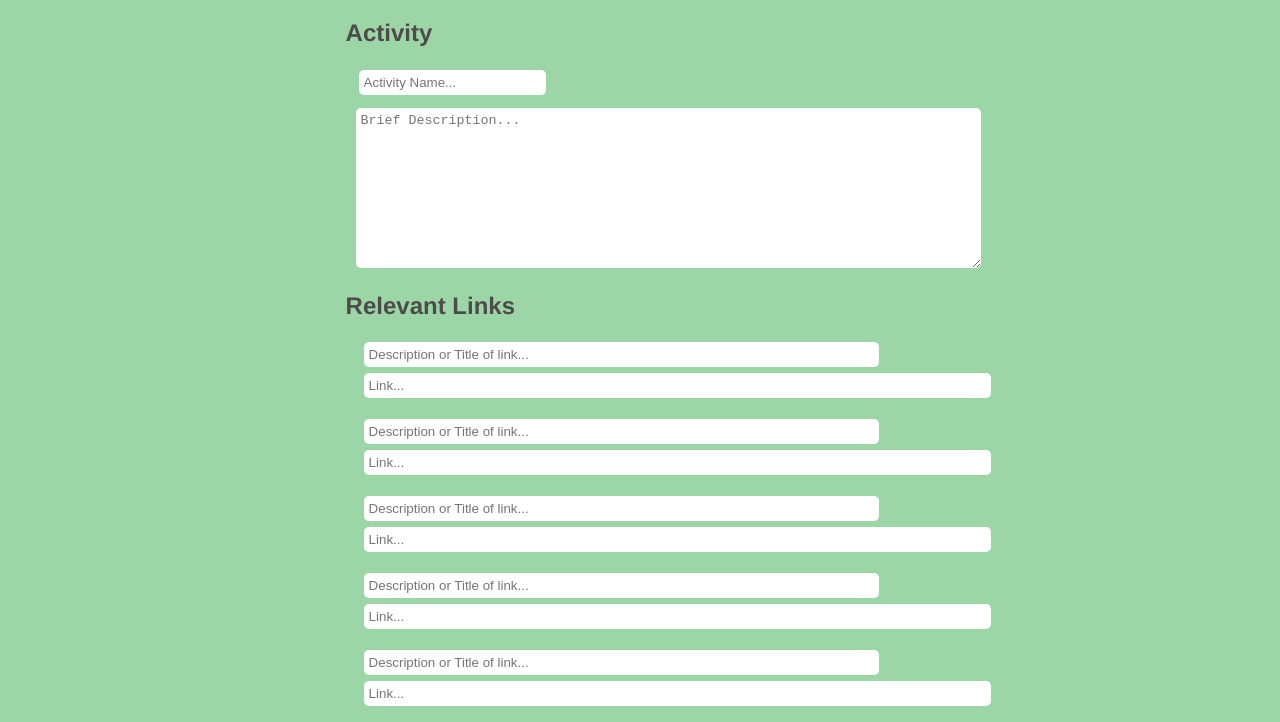
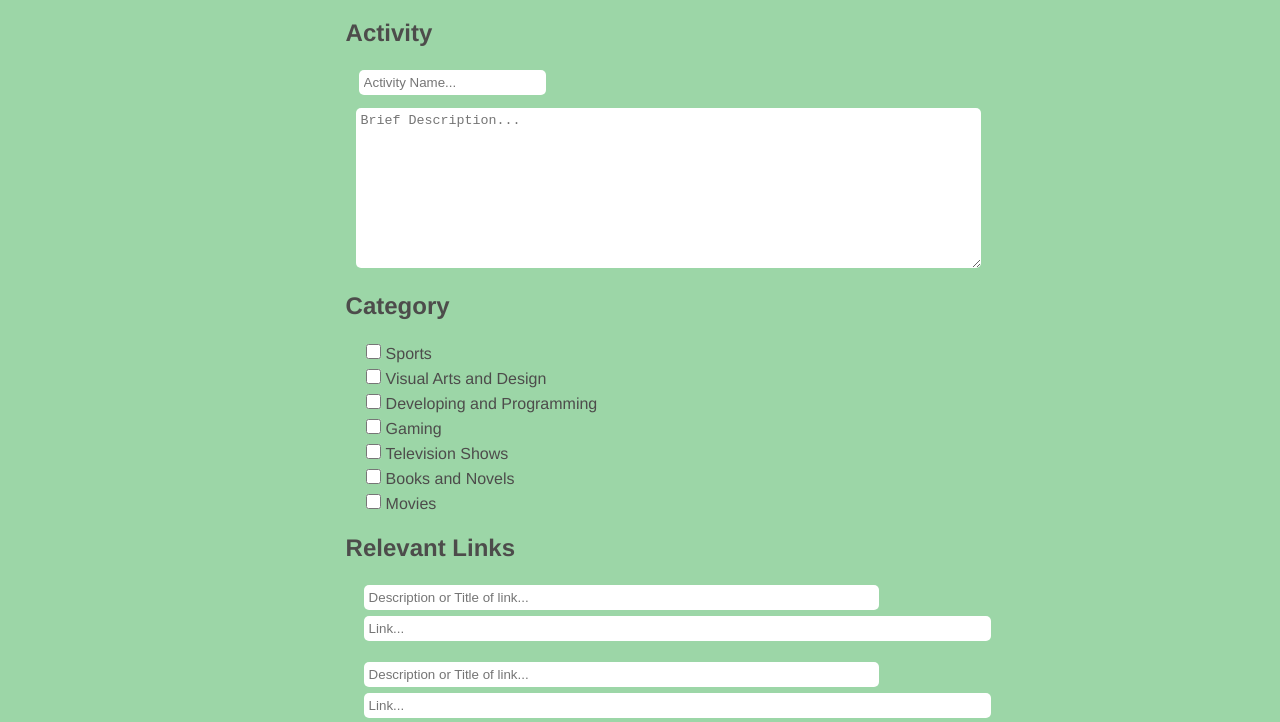
Before and after one commit to evanyeung/blokkit, a plain HTML site: page add-form-v2.html in a window 1280 px wide. Shown: the part 78-800 px from the top of the page. Drawn offline with Linux system fonts and the light colour scheme.

Commit message:
Categories

```diff
--- a/add-form-v2.html
+++ b/add-form-v2.html
@@ -18,7 +18,25 @@
 		</div>
 
 		<div class="description">
-		<textarea name="description" cols="75" rows="10" placeholder="Brief Description..."></textarea>
+			<textarea name="description" cols="75" rows="10" placeholder="Brief Description..."></textarea>
+		</div>
+
+		<h2>Category</h2>
+
+		<div class="category">
+			<input type="checkbox" name="category" value="sports" />Sports
+			<br />
+			<input type="checkbox" name="category" value="art" />Visual Arts and Design
+			<br />
+			<input type="checkbox" name="category" value="programming" />Developing and Programming
+			<br />
+			<input type="checkbox" name="category" value="gaming" />Gaming
+			<br />
+			<input type="checkbox" name="category" value="televsion" />Television Shows
+			<br />
+			<input type="checkbox" name="category" value="books" />Books and Novels
+			<br />
+			<input type="checkbox" name="category" value="movies" />Movies
 		</div>
 
 		<h2>Relevant Links</h2>
@@ -48,7 +66,6 @@
 			<input type="text" name="link3" size="75" maxlength="1000" placeholder="Link..."/>
 		</div>
 
-
 		<h2>Relevant Tags</h2>
 
 		<div class="tags">
--- a/css/add-form-v2.css
+++ b/css/add-form-v2.css
@@ -57,6 +57,18 @@ form {
 	margin: 15px;
 }
 
+.category {
+	margin: 15px;
+}
+div.category > input {
+	margin: 5px;
+	border: none;
+	border-color: white;
+	width: 15px;
+	height: 15px;
+	color: white;
+}
+
 textarea {
 	padding: 5px;
 	background-color: white;
--- a/css/blokkit.css
+++ b/css/blokkit.css
@@ -194,8 +194,8 @@ h2 {
     margin: 150px auto;
     padding: 5px;
     width: 500px;
-    color: #888888;
-    background-color: #050505;
+    color: #999999;
+    background-color: #2D2C2B;
     text-align: center;
     border-radius: 10px;
     font-size: 16px;
```
